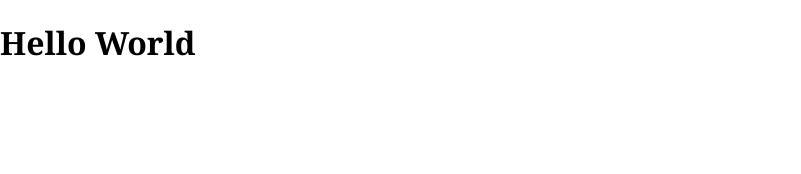
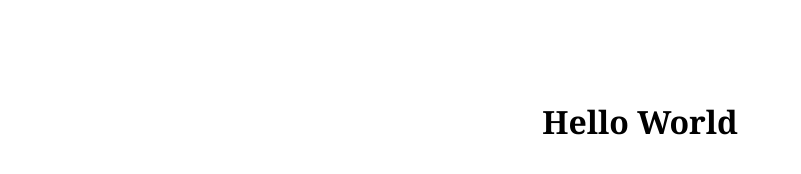
Before and after one commit to MaksimMir/TestDirectory, a plain HTML site: page index.html in a window 1280 px wide. Shown: the whole page, without its empty margins (0-801 px from the left). Drawn offline with Linux system fonts and the light colour scheme.

Commit message:
new style

```diff
--- a/style.css
+++ b/style.css
@@ -4,3 +4,9 @@ body {
     margin:  0;
     padding:  0;
 }
+
+h1 {
+    width: 300px;
+    text-align: center;
+    margin: 100px auto;
+}
```
